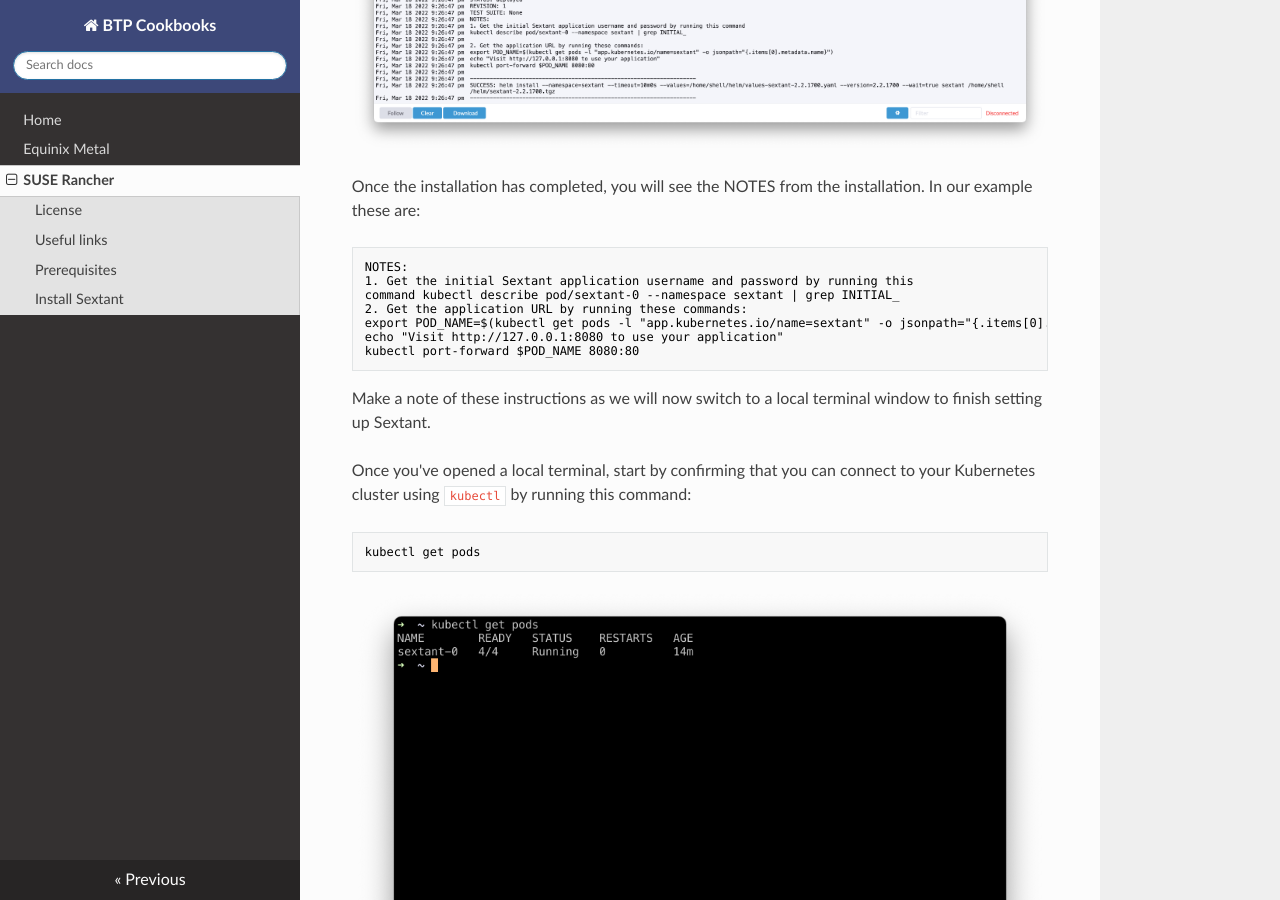
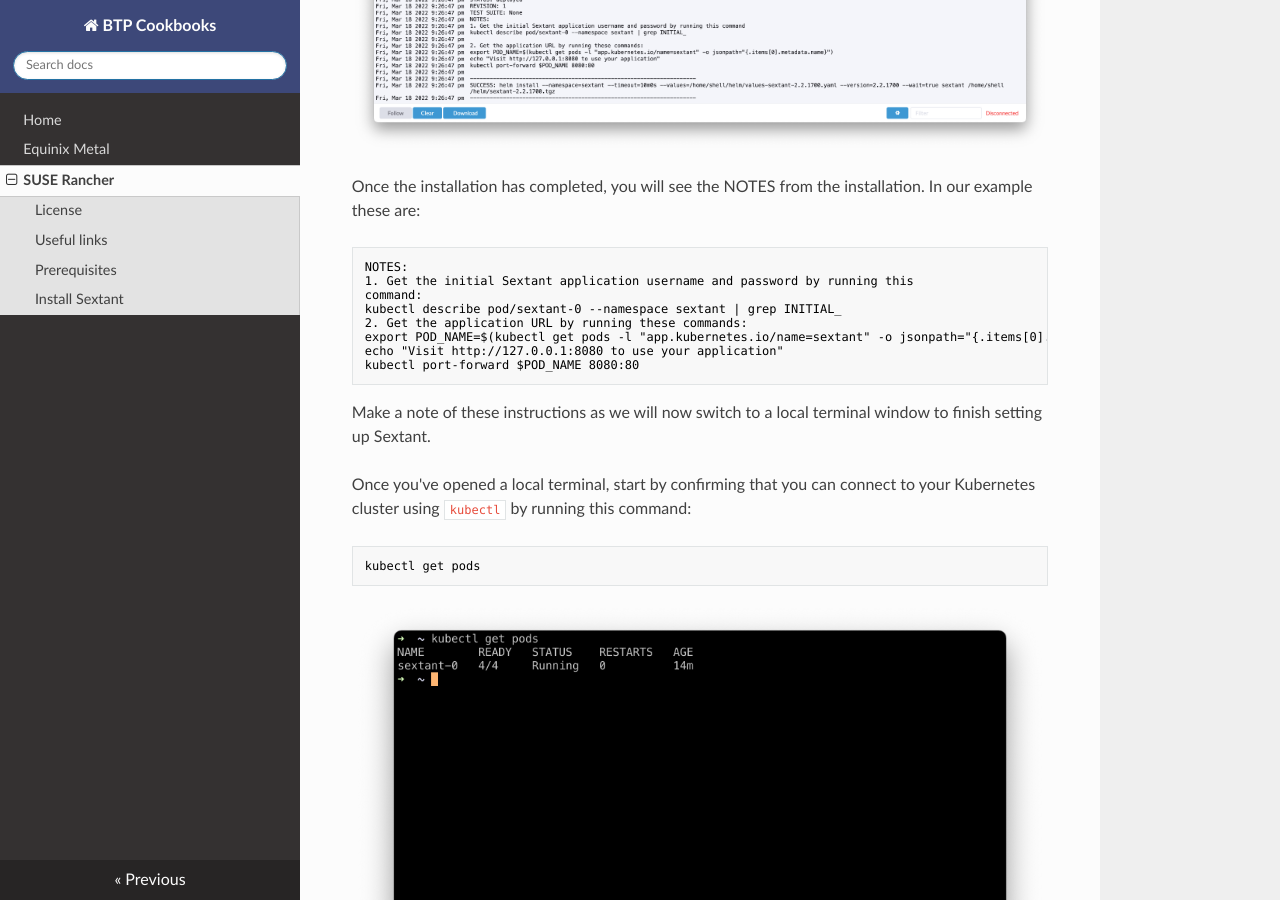
Before and after one commit to blockchaintp/cookbooks, an MkDocs documentation site: the page built from docs/rancher/index.md, in a window 1280 px wide and 900 px high, scrolled down 3728 px. Built offline with MkDocs 1.6.1, drawn with Linux system fonts in a browser that asks for light colours; nearby versions of some CDN libraries; part of the change alters nothing that is shown.

Commit message:
fix: fix typo
Signed-off-by: Duncan Johnston-Watt <duncan@blockchaintp.com>

````diff
--- a/docs/rancher/index.md
+++ b/docs/rancher/index.md
@@ -85,7 +85,8 @@ installation. In our example these are:
 ```text
 NOTES:
 1. Get the initial Sextant application username and password by running this
-command kubectl describe pod/sextant-0 --namespace sextant | grep INITIAL_
+command:
+kubectl describe pod/sextant-0 --namespace sextant | grep INITIAL_
 2. Get the application URL by running these commands:
 export POD_NAME=$(kubectl get pods -l "app.kubernetes.io/name=sextant" -o jsonpath="{.items[0].metadata.name}")
 echo "Visit http://127.0.0.1:8080 to use your application"
````
